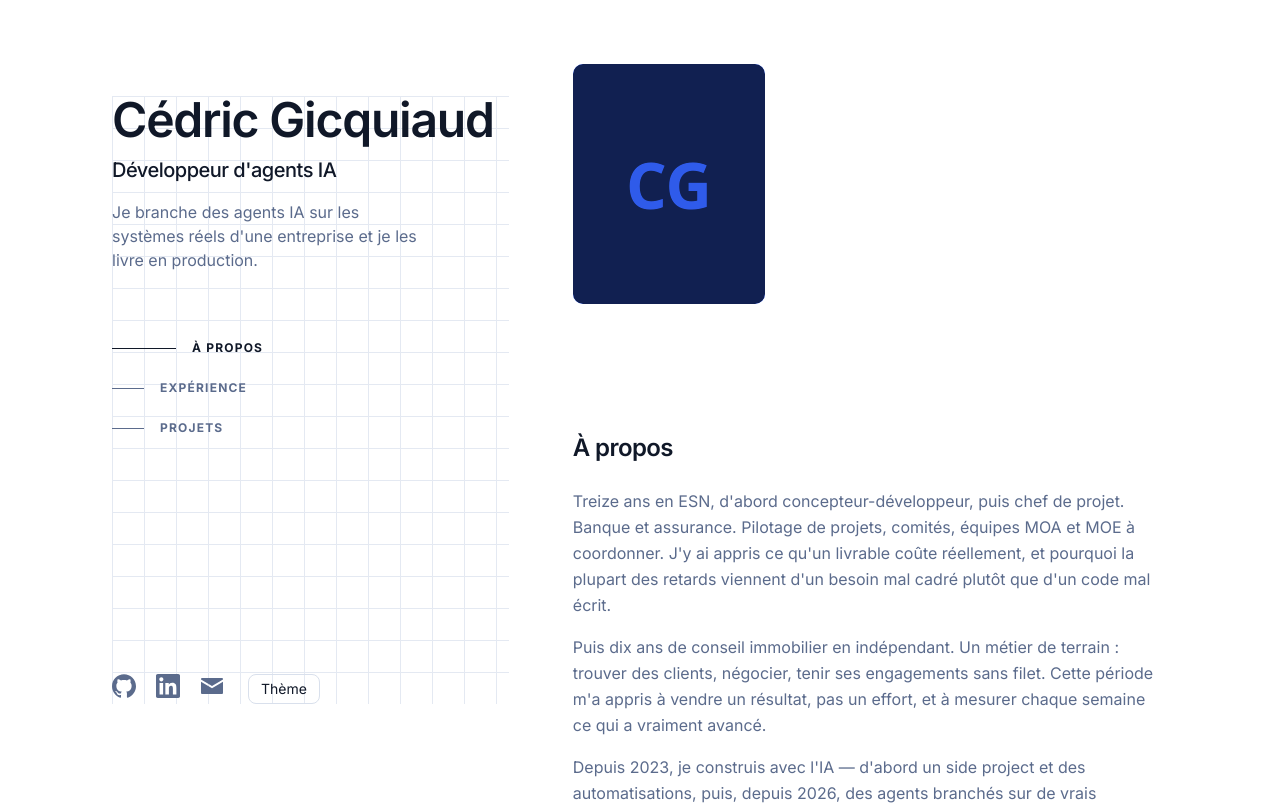
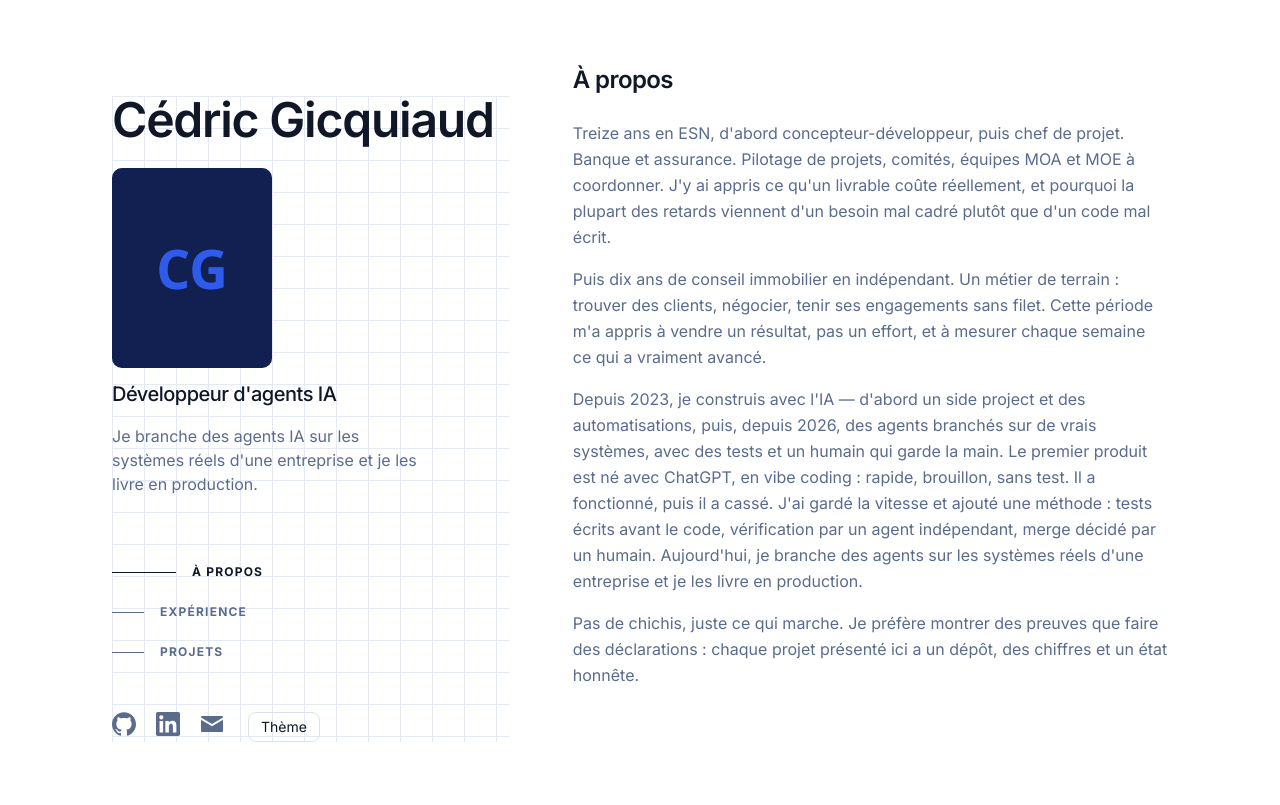
Before and after one commit to cedricgicquiaud/cedricgicquiaud.github.io, a Next.js app: page / in a window 1280 px wide. Shown: the top 805 px of the page. Built offline with nearby package versions, Linux system fonts and the light colour scheme.

Commit message:
feat: move portrait into the left column at 160px (GREEN)

```diff
--- a/app/page.tsx
+++ b/app/page.tsx
@@ -1,7 +1,6 @@
 import { About } from "@/components/about";
 import { Experience } from "@/components/experience";
 import { Intro } from "@/components/intro";
-import { Portrait } from "@/components/portrait";
 import { Projects } from "@/components/projects";
 
 export default function Home() {
@@ -12,7 +11,6 @@ export default function Home() {
           <Intro />
         </div>
         <div>
-          <Portrait />
           <About />
           <Experience />
           <Projects />
--- a/components/intro.tsx
+++ b/components/intro.tsx
@@ -1,5 +1,6 @@
 import site from "../content/site.json";
 import { Nav } from "./nav";
+import { Portrait } from "./portrait";
 import { SocialIcons } from "./social-icons";
 import { ThemeToggle } from "./theme-toggle";
 
@@ -11,6 +12,9 @@ export function Intro() {
     <section id="intro" className="bg-grid flex flex-1 flex-col justify-between gap-12">
       <div>
         <h1 className="text-4xl font-semibold tracking-tight sm:text-5xl">{site.name}</h1>
+        <div className="mt-6">
+          <Portrait size="sm" />
+        </div>
         <h2 className="mt-3 text-lg font-medium tracking-tight sm:text-xl">{SHORT_TITLE}</h2>
         <p className="mt-4 max-w-xs text-muted-foreground">{site.title}</p>
         <div className="mt-16 hidden lg:block">
--- a/components/portrait.tsx
+++ b/components/portrait.tsx
@@ -10,13 +10,21 @@ export function hasPortraitPhoto(): boolean {
   return existsSync(path.join(process.cwd(), "public", PHOTO));
 }
 
-type Props = { photoExists?: boolean };
+type Size = "sm" | "md";
 
-export function Portrait({ photoExists = hasPortraitPhoto() }: Props) {
+const FRAME: Record<Size, string> = {
+  // 160 px fixes : colonne gauche (intro).
+  sm: "w-40",
+  md: "w-40 sm:w-48",
+};
+
+type Props = { photoExists?: boolean; size?: Size };
+
+/** Cadre bi-ton seul : le parent le place (section, marges). */
+function Frame({ photoExists, size }: Required<Props>) {
   return (
-    <section id="portrait" className="py-16">
     <figure className="w-full">
-        <div className="w-40 overflow-hidden rounded-lg bg-primary sm:w-48">
+      <div className={`${FRAME[size]} overflow-hidden rounded-lg bg-primary`}>
         <img
           src={photoExists ? PHOTO : PLACEHOLDER}
           alt={`Portrait de ${site.name}`}
@@ -26,6 +34,14 @@ export function Portrait({ photoExists = hasPortraitPhoto() }: Props) {
         />
       </div>
     </figure>
+  );
+}
+
+export function Portrait({ photoExists = hasPortraitPhoto(), size = "md" }: Props) {
+  if (size === "sm") return <Frame photoExists={photoExists} size={size} />;
+  return (
+    <section id="portrait" className="py-16">
+      <Frame photoExists={photoExists} size={size} />
     </section>
   );
 }
```
Also changed, not shown: 1 other file (tests, documents, lock files or other folders). Lines whose indentation alone changed are shown as unchanged.
